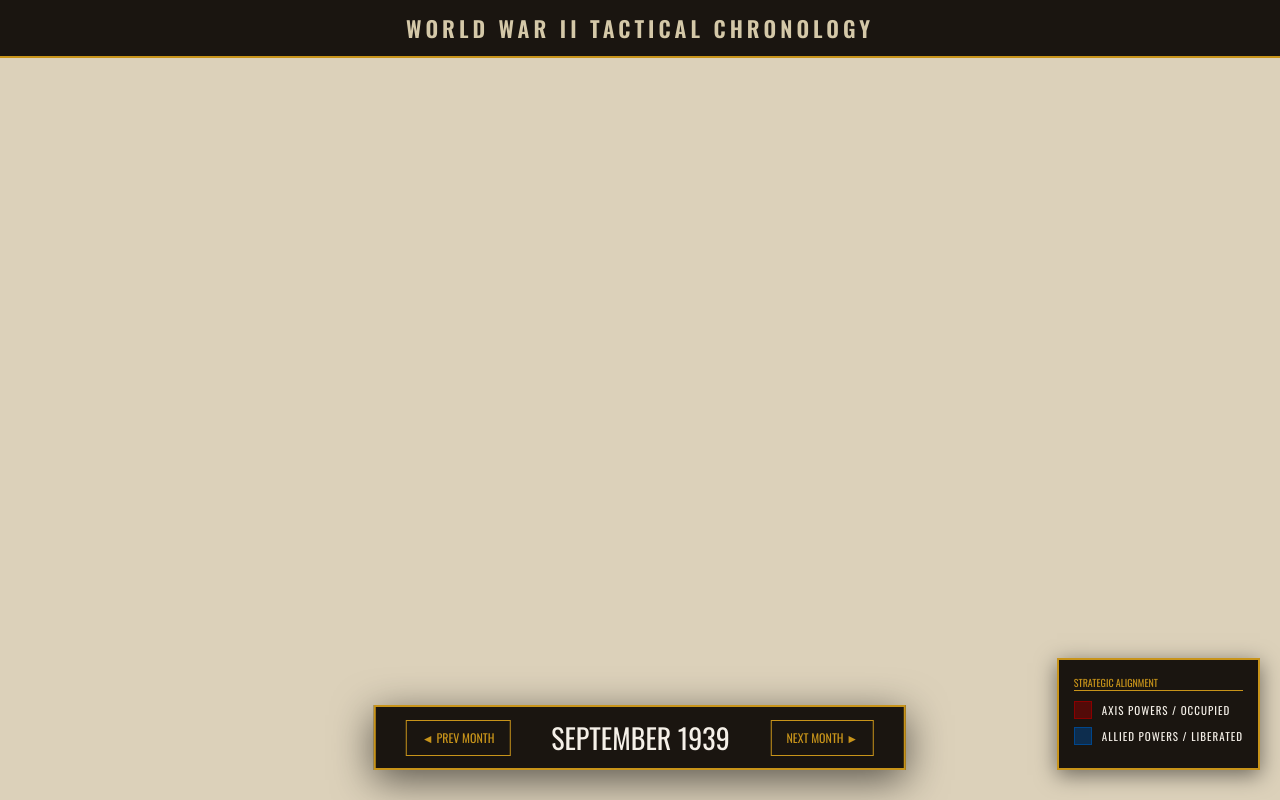
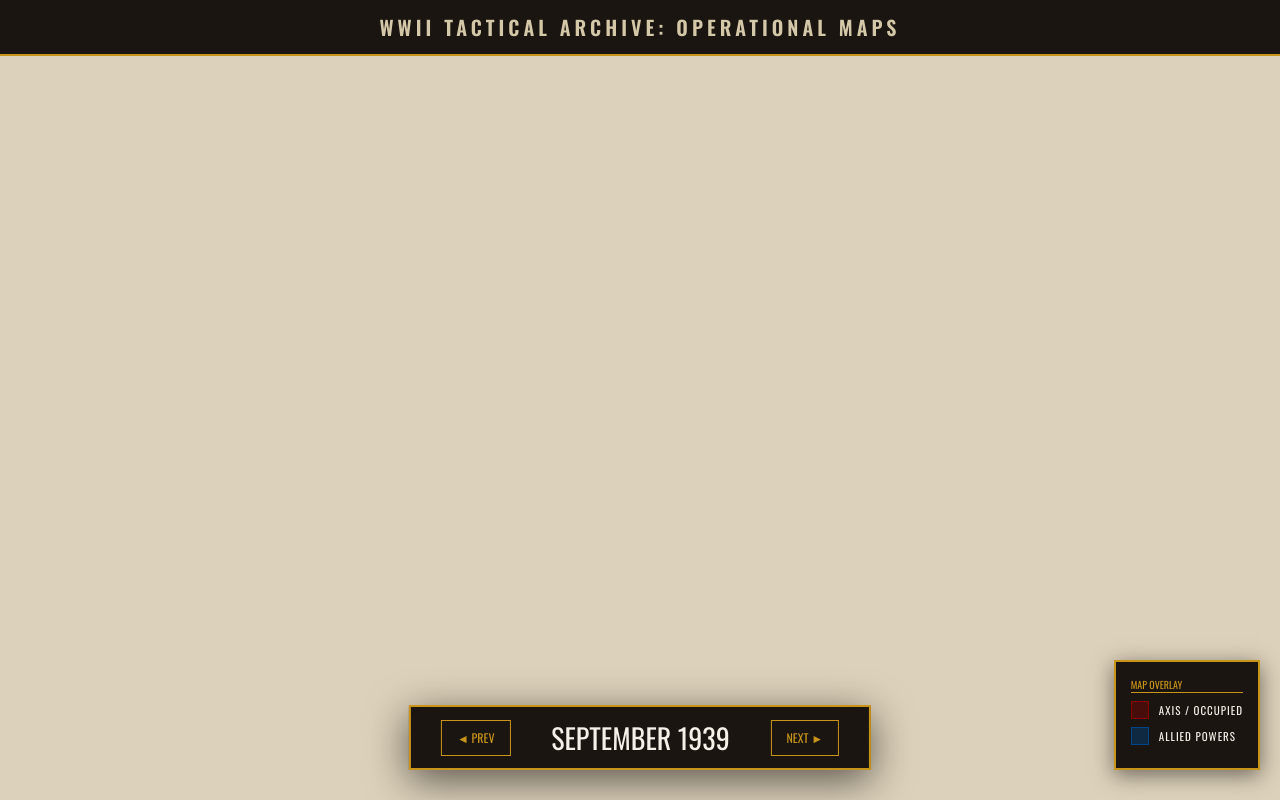
Before and after one commit to mho0412-droid/War-Atlas, a plain HTML site: page War Atlas/index.html in a window 1280 px wide. Drawn offline with nearby package versions, Linux system fonts and the light colour scheme.

Commit message:
Update index.html

```diff
--- a/War Atlas/index.html
+++ b/War Atlas/index.html
@@ -3,109 +3,57 @@
 <head>
     <meta charset="UTF-8">
     <meta name="viewport" content="width=device-width, initial-scale=1.0">
-    <title>The War Atlas: Tactical Chronology</title>
+    <title>WWII Tactical Atlas: 1939 High-Precision</title>
 
     <link rel="stylesheet" href="https://unpkg.com/leaflet@1.9.4/dist/leaflet.css" />
-    <link href="https://fonts.googleapis.com/css2?family=Oswald:wght@400;600&family=Libre+Baskerville:ital,wght@0,400;0,700;1,400&display=swap" rel="stylesheet">
+    <link href="https://fonts.googleapis.com/css2?family=Oswald:wght@400;600&family=Libre+Baskerville&display=swap" rel="stylesheet">
 
     <style>
-        :root {
-            --ink: #1a1510;
-            --paper: #f5f0e8;
-            --gold: #c8941a;
-            --blood: #8b0000;
-            --allied: #00468c;
-        }
+        :root { --ink: #1a1510; --paper: #f5f0e8; --gold: #c8941a; --blood: #8b0000; --allied: #00468c; }
+        body, html { margin: 0; padding: 0; height: 100%; background: var(--paper); font-family: 'Libre Baskerville', serif; overflow: hidden; }
 
-        body, html {
-            margin: 0; padding: 0; height: 100%;
-            background: var(--paper); font-family: 'Libre Baskerville', serif;
-            overflow: hidden;
-        }
-
-        header {
-            background: var(--ink); color: #d4c8a8;
-            padding: 12px; text-align: center;
-            border-bottom: 2px solid var(--gold);
-            z-index: 1001; position: relative;
-        }
-
-        header h1 { font-family: 'Oswald', sans-serif; margin: 0; letter-spacing: 4px; text-transform: uppercase; font-size: 22px; }
+        header { background: var(--ink); color: #d4c8a8; padding: 12px; text-align: center; border-bottom: 2px solid var(--gold); z-index: 1001; position: relative; }
+        header h1 { font-family: 'Oswald', sans-serif; margin: 0; letter-spacing: 4px; text-transform: uppercase; font-size: 20px; }
 
         #map-container { width: 100%; height: calc(100vh - 55px); background: #dcd1ba; }
 
-        /* THE HUD */
-        #time-controls {
-            position: absolute; bottom: 30px; left: 50%; transform: translateX(-50%);
-            z-index: 2000; background: var(--ink); padding: 10px 30px;
-            border: 2px solid var(--gold); display: flex; align-items: center; gap: 20px;
-            box-shadow: 0 10px 40px rgba(0,0,0,0.6);
-        }
-
-        .nav-btn {
-            background: none; border: 1px solid var(--gold); color: var(--gold);
-            cursor: pointer; font-family: 'Oswald'; padding: 8px 15px;
-            text-transform: uppercase; font-size: 12px; transition: 0.3s;
-        }
-
-        .nav-btn:hover { background: var(--gold); color: var(--ink); }
-
-        #display-date {
-            color: #f5f0e8; font-family: 'Oswald'; font-size: 28px;
-            min-width: 220px; text-align: center; text-transform: uppercase;
-        }
+        /* HUD & NAVIGATION */
+        #time-controls { position: absolute; bottom: 30px; left: 50%; transform: translateX(-50%); z-index: 2000; background: var(--ink); padding: 10px 30px; border: 2px solid var(--gold); display: flex; align-items: center; gap: 20px; box-shadow: 0 10px 40px rgba(0,0,0,0.6); }
+        .nav-btn { background: none; border: 1px solid var(--gold); color: var(--gold); cursor: pointer; font-family: 'Oswald'; padding: 8px 15px; text-transform: uppercase; font-size: 12px; }
+        #display-date { color: #f5f0e8; font-family: 'Oswald'; font-size: 28px; min-width: 220px; text-align: center; text-transform: uppercase; }
 
         /* COLOR KEY / LEGEND */
-        #map-legend {
-            position: absolute; bottom: 30px; right: 20px; z-index: 2000;
-            background: var(--ink); padding: 15px; border: 2px solid var(--gold);
-            color: #f5f0e8; font-family: 'Oswald', sans-serif;
-            box-shadow: 0 5px 20px rgba(0,0,0,0.5);
-        }
+        #map-legend { position: absolute; bottom: 30px; right: 20px; z-index: 2000; background: var(--ink); padding: 15px; border: 2px solid var(--gold); color: #f5f0e8; font-family: 'Oswald', sans-serif; box-shadow: 0 5px 20px rgba(0,0,0,0.5); }
         .legend-item { display: flex; align-items: center; gap: 10px; margin-bottom: 8px; font-size: 11px; letter-spacing: 1px; }
         .color-swatch { width: 16px; height: 16px; border: 1px solid #fff; }
-        .swatch-axis { background: rgba(139, 0, 0, 0.5); border-color: var(--blood); }
-        .swatch-allied { background: rgba(0, 70, 140, 0.5); border-color: var(--allied); }
+        .swatch-axis { background: rgba(139, 0, 0, 0.4); border-color: var(--blood); }
+        .swatch-allied { background: rgba(0, 70, 140, 0.4); border-color: var(--allied); }
 
-        /* MARCHING LINES */
-        .front-line-path {
-            stroke-dasharray: 10;
-            animation: march 30s linear infinite;
-            transition: all 0.8s ease-in-out;
-        }
-        @keyframes march { from { stroke-dashoffset: 200; } to { stroke-dashoffset: 0; } }
+        /* TACTICAL ANIMATION */
+        .front-line-path { stroke-dasharray: 8; animation: march 25s linear infinite; transition: all 0.6s ease-in-out; }
+        @keyframes march { from { stroke-dashoffset: 160; } to { stroke-dashoffset: 0; } }
 
-        /* DOSSIER MODAL */
-        #history-modal { display: none; position: fixed; top: 0; left: 0; width: 100%; height: 100%; background: rgba(26,21,16,0.98); z-index: 9999; overflow-y: auto; }
-        .modal-content { max-width: 850px; margin: 40px auto; background: var(--paper); padding: 40px; border: 3px double var(--ink); position: relative; }
-        .close-modal { position: absolute; top: 15px; right: 25px; font-size: 35px; cursor: pointer; }
-        .archive-btn { margin-top: 8px; width: 100%; background: var(--ink); color: #d4c8a8; border: none; padding: 6px; cursor: pointer; font-family: 'Oswald'; text-transform: uppercase; }
-        .dossier-grid { display: grid; grid-template-columns: 1.2fr 1fr; gap: 25px; }
-        .stat-box { background: #e3d9c6; border-left: 4px solid var(--gold); padding: 12px; margin-top: 15px; }
+        /* MODAL */
+        #history-modal { display: none; position: fixed; top: 0; left: 0; width: 100%; height: 100%; background: rgba(26,21,16,0.95); z-index: 9999; }
+        .modal-content { max-width: 700px; margin: 50px auto; background: var(--paper); padding: 40px; border: 3px double var(--ink); position: relative; }
+        .close-modal { position: absolute; top: 10px; right: 20px; font-size: 30px; cursor: pointer; }
     </style>
 </head>
 <body>
 
-<header><h1>World War II Tactical Chronology</h1></header>
-
+<header><h1>WWII Tactical Archive: Operational Maps</h1></header>
 <div id="map-container"></div>
 
 <div id="time-controls">
-    <button class="nav-btn" onclick="changeDate(-1)">◄ PREV MONTH</button>
+    <button class="nav-btn" onclick="changeDate(-1)">◄ PREV</button>
     <div id="display-date">September 1939</div>
-    <button class="nav-btn" onclick="changeDate(1)">NEXT MONTH ►</button>
+    <button class="nav-btn" onclick="changeDate(1)">NEXT ►</button>
 </div>
 
 <div id="map-legend">
-    <div style="font-size: 10px; color: var(--gold); margin-bottom: 10px; border-bottom: 1px solid var(--gold);">STRATEGIC ALIGNMENT</div>
-    <div class="legend-item">
-        <div class="color-swatch swatch-axis"></div>
-        <span>AXIS POWERS / OCCUPIED</span>
-    </div>
-    <div class="legend-item">
-        <div class="color-swatch swatch-allied"></div>
-        <span>ALLIED POWERS / LIBERATED</span>
-    </div>
+    <div style="font-size: 10px; color: var(--gold); margin-bottom: 8px; border-bottom: 1px solid var(--gold);">MAP OVERLAY</div>
+    <div class="legend-item"><div class="color-swatch swatch-axis"></div><span>AXIS / OCCUPIED</span></div>
+    <div class="legend-item"><div class="color-swatch swatch-allied"></div><span>ALLIED POWERS</span></div>
 </div>
 
 <div id="history-modal">
@@ -117,6 +65,5 @@
 
 <script src="https://unpkg.com/leaflet@1.9.4/dist/leaflet.js"></script>
 <script src="map.js"></script>
-
 </body>
 </html>
```
